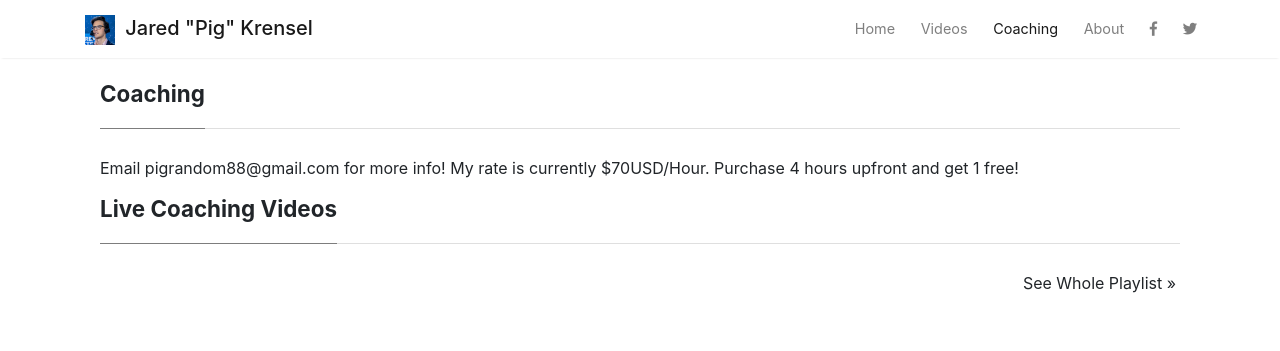
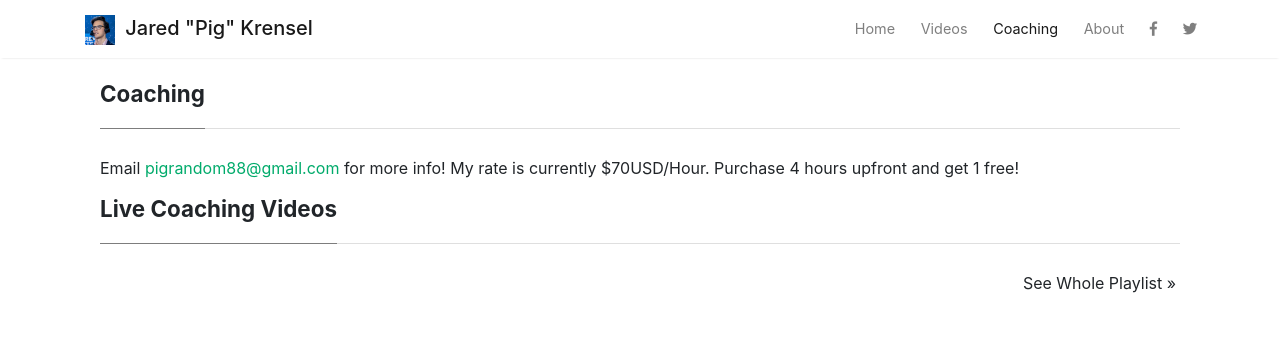
Before and after one commit to pigsc/web, a Jekyll site: the page built from coaching.html, in a window 1280 px wide. Shown: the top 351 px of the page. Built offline with Jekyll 4.4.1, drawn with Linux system fonts in a browser that asks for light colours; nearby versions of some CDN libraries; comment, search, counter and statistics services are not loaded; part of the change alters nothing that is shown.

```diff
--- a/coaching.html
+++ b/coaching.html
@@ -10,7 +10,7 @@ title: Home
         <h2><span>Coaching</span></h2>
       </div>
       <p>
-	      Email pigrandom88@gmail.com for more info! My rate is currently $70USD/Hour. Purchase 4 hours upfront and get 1 free!
+        Email <a href="mailto:pigrandom88@gmail.com">pigrandom88@gmail.com</a> for more info! My rate is currently $70USD/Hour. Purchase 4 hours upfront and get 1 free!
       </p>
   </div>
   </div>
```
Lines whose indentation alone changed are shown as unchanged.
